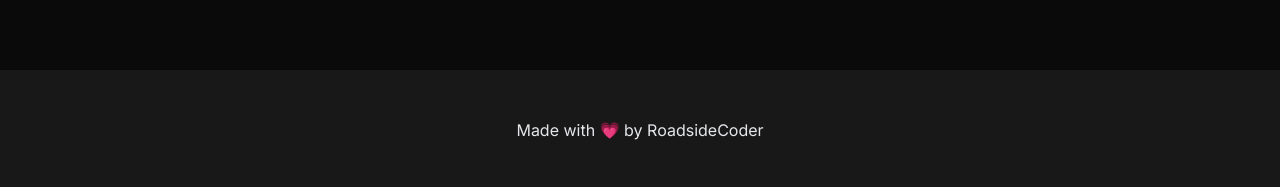
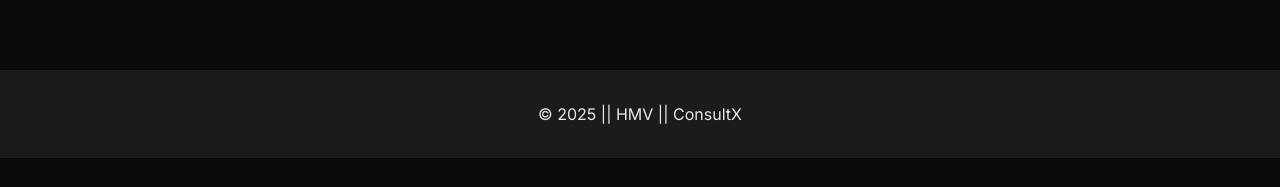
Before and after one commit to AmjustGettingStarted/Apothecary, a Next.js app: page /onboarding in a window 1280 px wide. Shown: the part 810-997 px from the top of the page. After the commit the page ends 968 px from the top, so only its background shows below. Built offline with nearby package versions, Linux system fonts and the light colour scheme; no server answers.

Commit message:
feat(Footer): Add footer

```diff
--- a/app/layout.js
+++ b/app/layout.js
@@ -5,6 +5,7 @@
 import Header from "@/components/header";
 import { dark } from "@clerk/themes";
 import { ThemeProvider } from "@/components/theme-provider";
+import { format } from "date-fns";
 
 const inter = Inter({ subsets: ["latin"] });
 
@@ -35,9 +36,9 @@
             <main className="min-h-screen">{children}</main>
             <Toaster richColors />
 
-            <footer className="bg-muted/50 py-12">
-              <div className="container mx-auto px-4 text-center text-gray-200">
-                <p>Made with 💗 by RoadsideCoder</p>
+            <footer className="bg-[#1B1B1B] py-8">
+              <div className="container mx-auto px-4 text-center text-gray-200 flex justify-center">
+                <p>© {format(new Date(), "yyyy")} || HMV || ConsultX</p>
               </div>
             </footer>
           </ThemeProvider>
```
